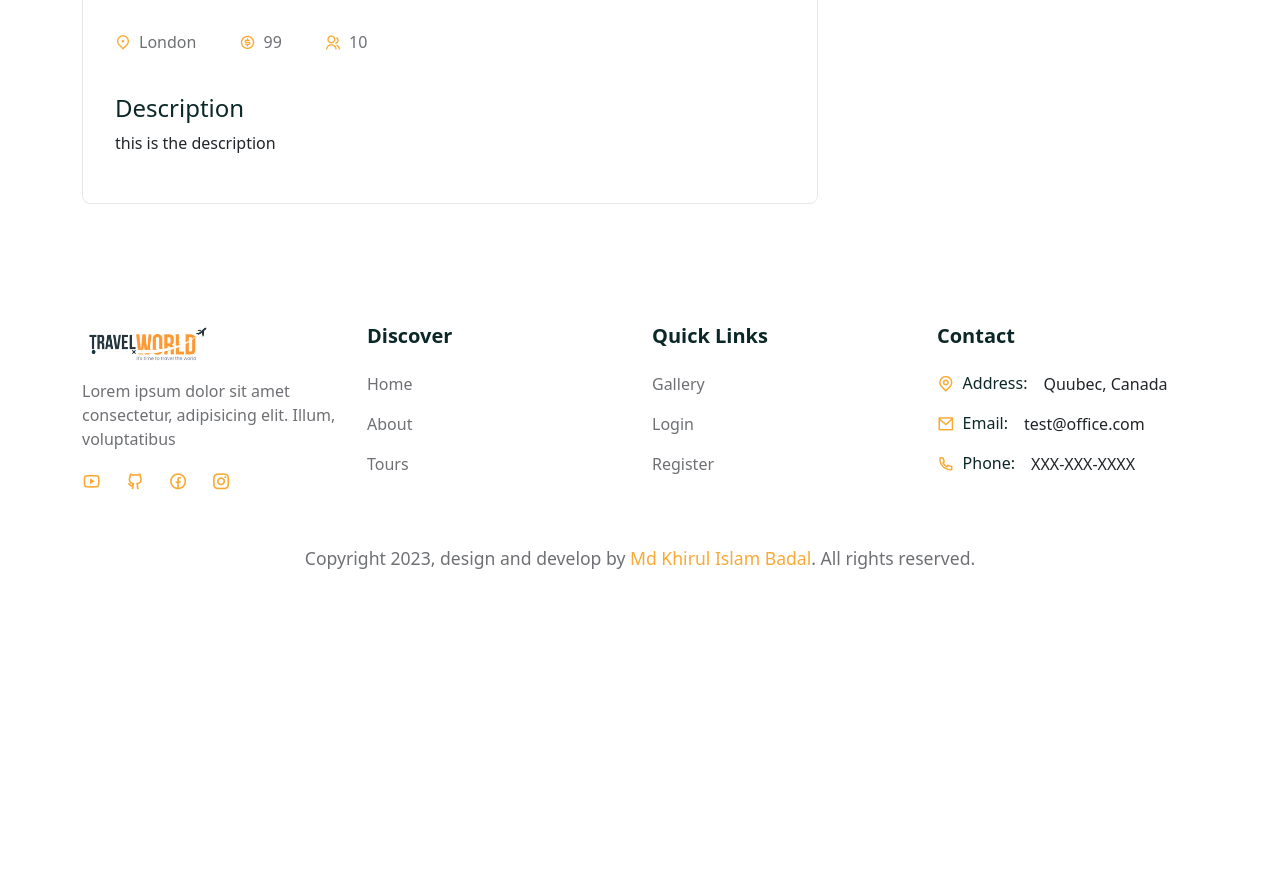
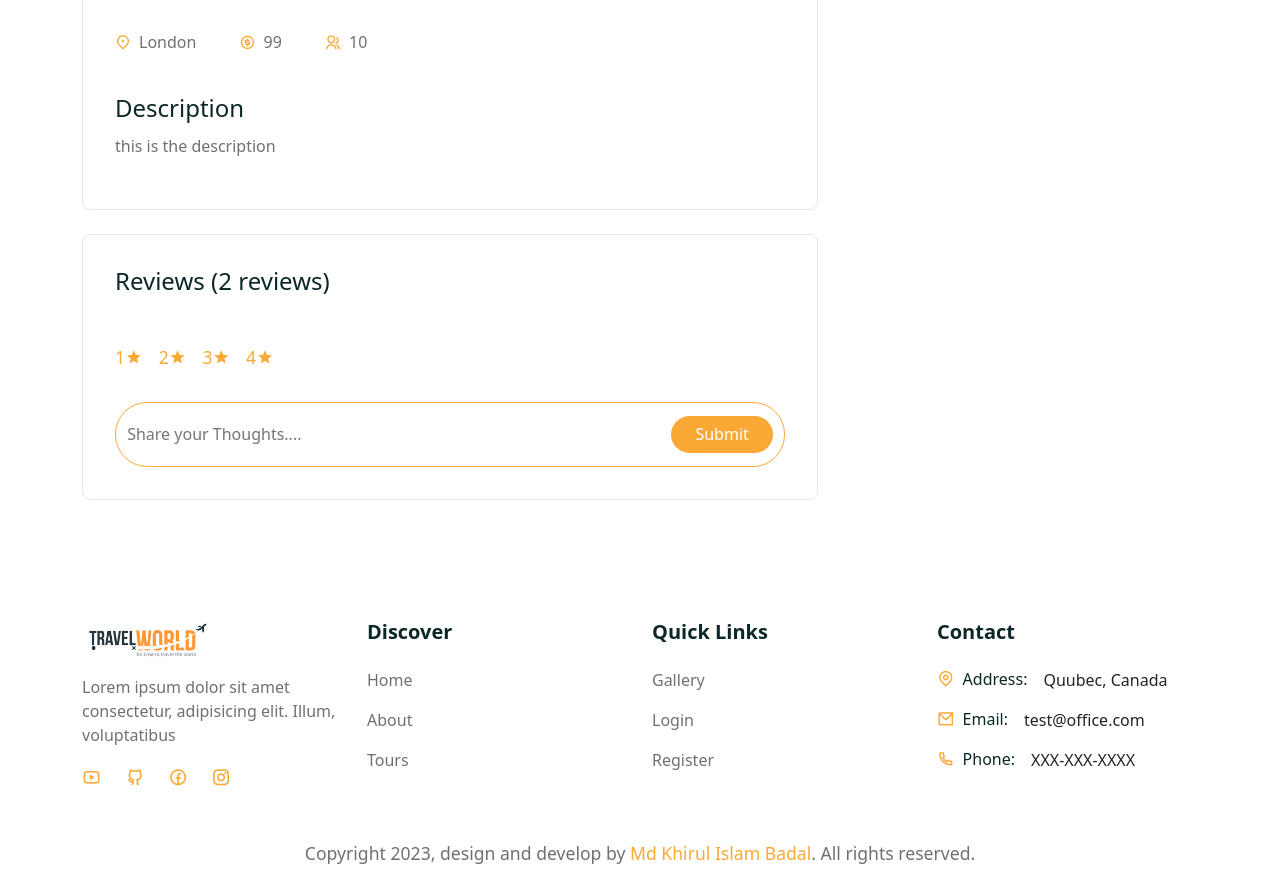
Before and after one commit to BadolJnU/Travel_Website, a React (Create React App) app in the folder frontend/: page /tours/01 in a window 1280 px wide. Shown: the part 780-1673 px from the top of the page. Before the commit the page ends 1377 px from the top, so only its background shows below. Built offline with nearby package versions, Linux system fonts and the light colour scheme; a web font is replaced by a local one.

Commit message:
Submit Review from user done

```diff
--- a/frontend/src/pages/TourDetails.jsx
+++ b/frontend/src/pages/TourDetails.jsx
@@ -43,6 +43,23 @@ const TourDetails = () => {
                 <h2>Description</h2>
                 <p>{desc}</p>
               </div>
+              {/* Tour Reviews Section */}
+              <div className="tour__reviews mt-4">
+                <h4>Reviews ({reviews?.length} reviews)</h4>
+
+                <Form>
+                  <div className='d-flex align-items-center gap-3 rating__group'>
+                    <span>1 <i class="ri-star-s-fill"></i></span>
+                    <span>2 <i class="ri-star-s-fill"></i></span>
+                    <span>3 <i class="ri-star-s-fill"></i></span>
+                    <span>4 <i class="ri-star-s-fill"></i></span>
+                  </div>
+                  <div className="review__input">
+                    <input type="text" placeholder='Share your Thoughts....'/>
+                    <button type='submit' className='btn primary__btn text-white'>Submit</button>
+                  </div>
+                </Form>
+              </div>
             </div>
           </Col>
         </Row>
--- a/frontend/src/styles/Tour-Details.css
+++ b/frontend/src/styles/Tour-Details.css
@@ -4,7 +4,8 @@
     margin-bottom: 2.5rem;
 }
 
-.tour__info {
+.tour__info,
+.tour__reviews {
     border-radius: 0.5rem;
     padding: 2rem;
     border: 1px solid rgb(229, 231, 235);
@@ -41,3 +42,42 @@
     color: var(--secondary-color);
     font-size: 1rem;
 }
+
+.tour__info p {
+    line-height: 30px;
+    font-size: 1rem;
+    color: var(--text-color);
+}
+
+.tour__reviews h4 {
+    margin-bottom: 3rem;
+}
+
+.rating__group span {
+    font-size: 1.1rem;
+    color: var(--secondary-color);
+    display: flex;
+    align-items: center;
+    cursor: pointer;
+    margin-bottom: 2rem;
+}
+
+.review__input {
+    display: flex;
+    align-items: center;
+    justify-content: space-between;
+    width: 100%;
+    padding: 0.7rem;
+    border-radius: 2rem;
+    border: 1px solid var(--secondary-color);
+}
+
+.review__input input {
+    width: 100%;
+    padding: 0.5rem 0;
+    border: none;
+}
+
+.review__input input:focus {
+    outline: none;
+}
```
